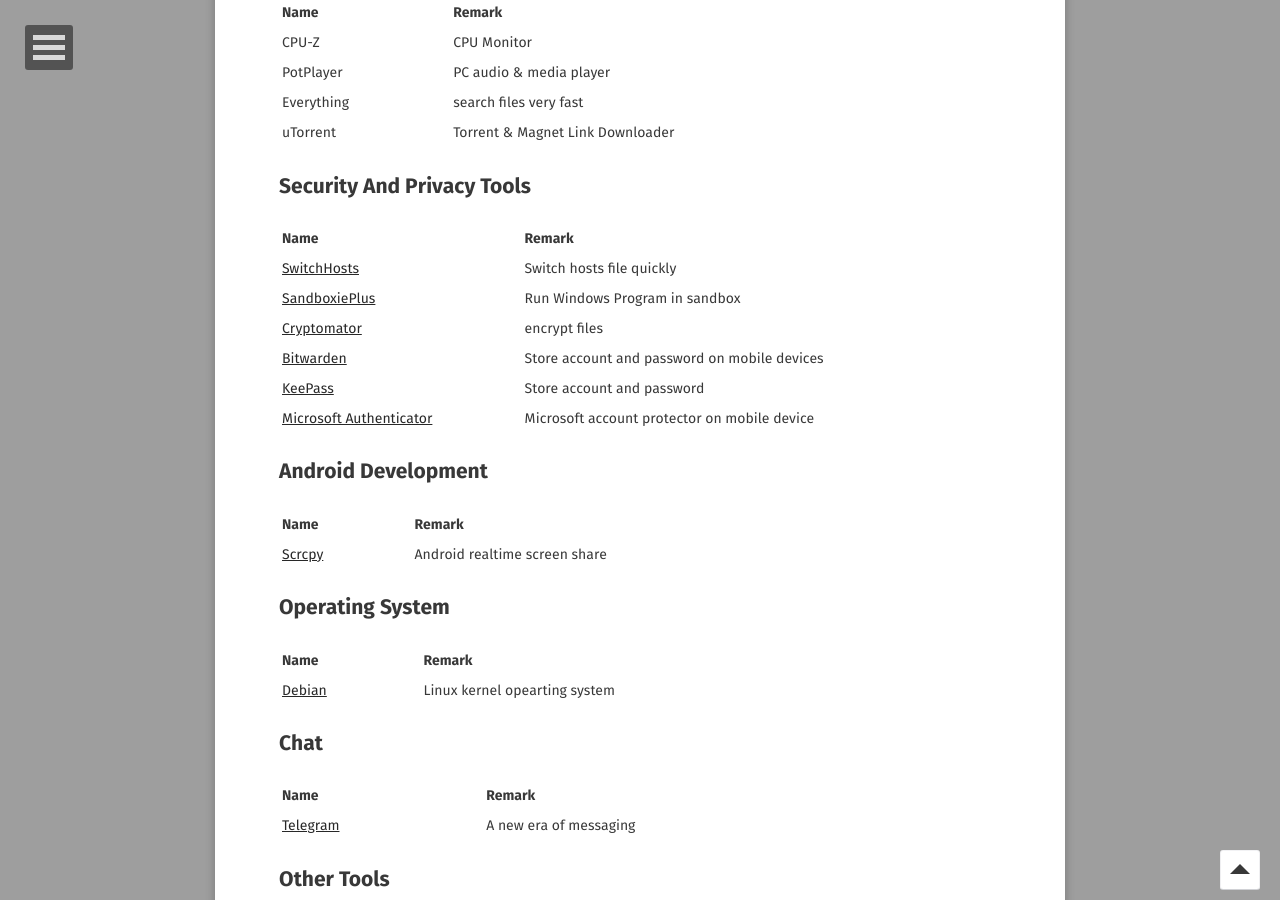
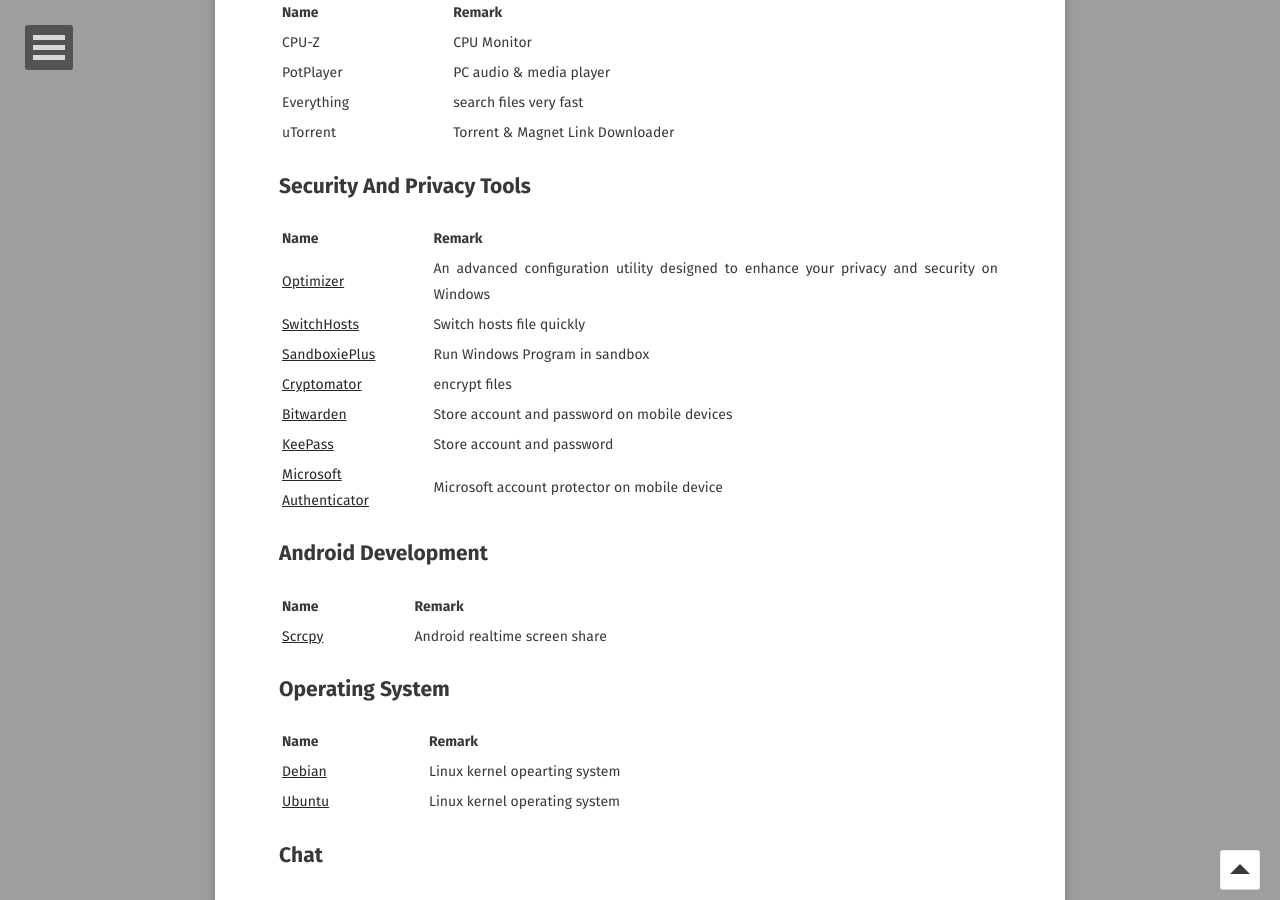
Before and after one commit to o7878x/o7878x.github.io, a Jekyll site: the page built from _posts/2024-07-07-fav-softwares.md, in a window 1280 px wide and 900 px high, scrolled down 2371 px. Built offline with Jekyll 4.4.1, drawn with Linux system fonts in a browser that asks for light colours; some web fonts are replaced; comment, search, counter and statistics services are not loaded.

Commit message:
feature:add optimizer and so on

```diff
--- a/_posts/2024-07-07-fav-softwares.md
+++ b/_posts/2024-07-07-fav-softwares.md
@@ -100,6 +100,7 @@
 
 | Name | Remark |
 | --- | --- |
+| [Optimizer](https://github.com/hellzerg/optimizer) | An advanced configuration utility designed to enhance your privacy and security on Windows |
 | [SwitchHosts](https://github.com/oldj/SwitchHosts) | Switch hosts file quickly |
 | [SandboxiePlus](https://github.com/sandboxie-plus/Sandboxie) | Run Windows Program in sandbox |
 | [Cryptomator](https://cryptomator.org/) | encrypt files |
@@ -118,6 +119,7 @@
 | Name | Remark |
 | --- | --- |
 | [Debian](https://www.debian.org/) | Linux kernel opearting system |
+| [Ubuntu](https://ubuntu.com/) | Linux kernel operating system |
 
 ## Chat
 
```
